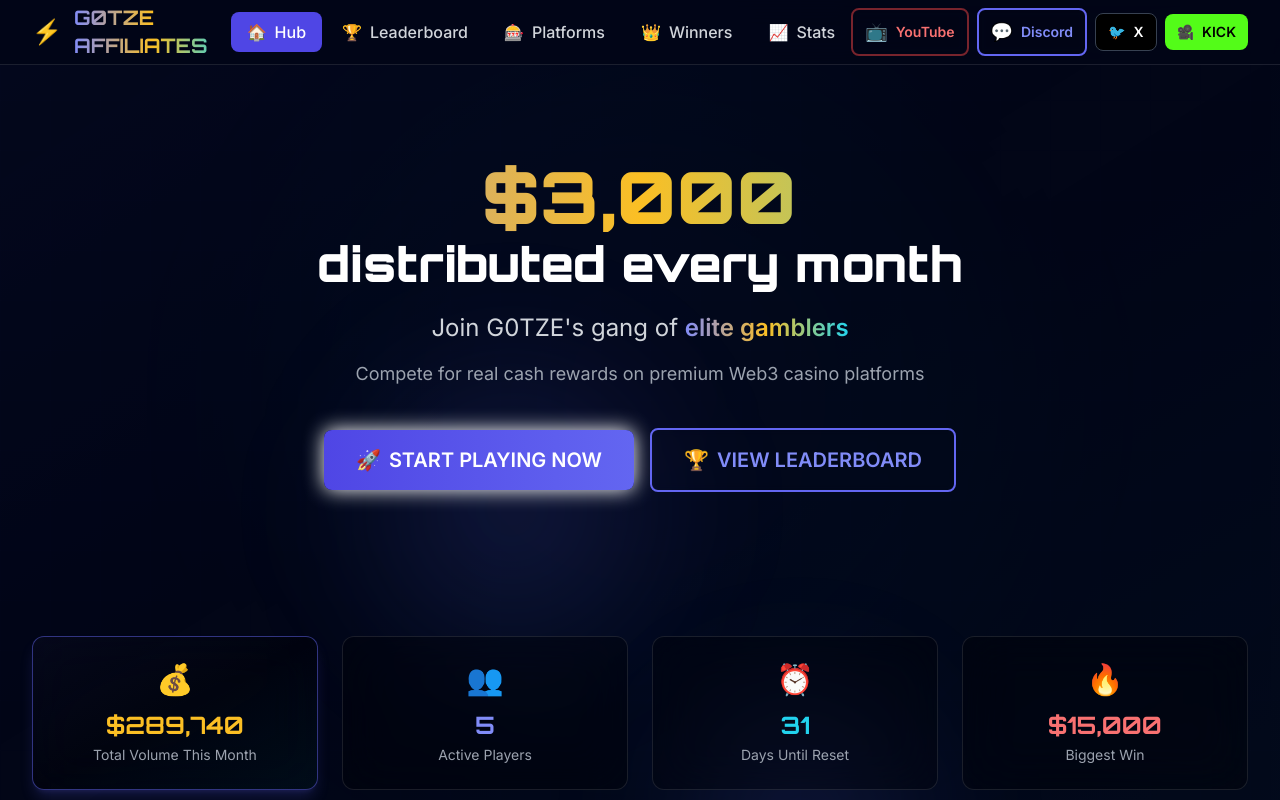
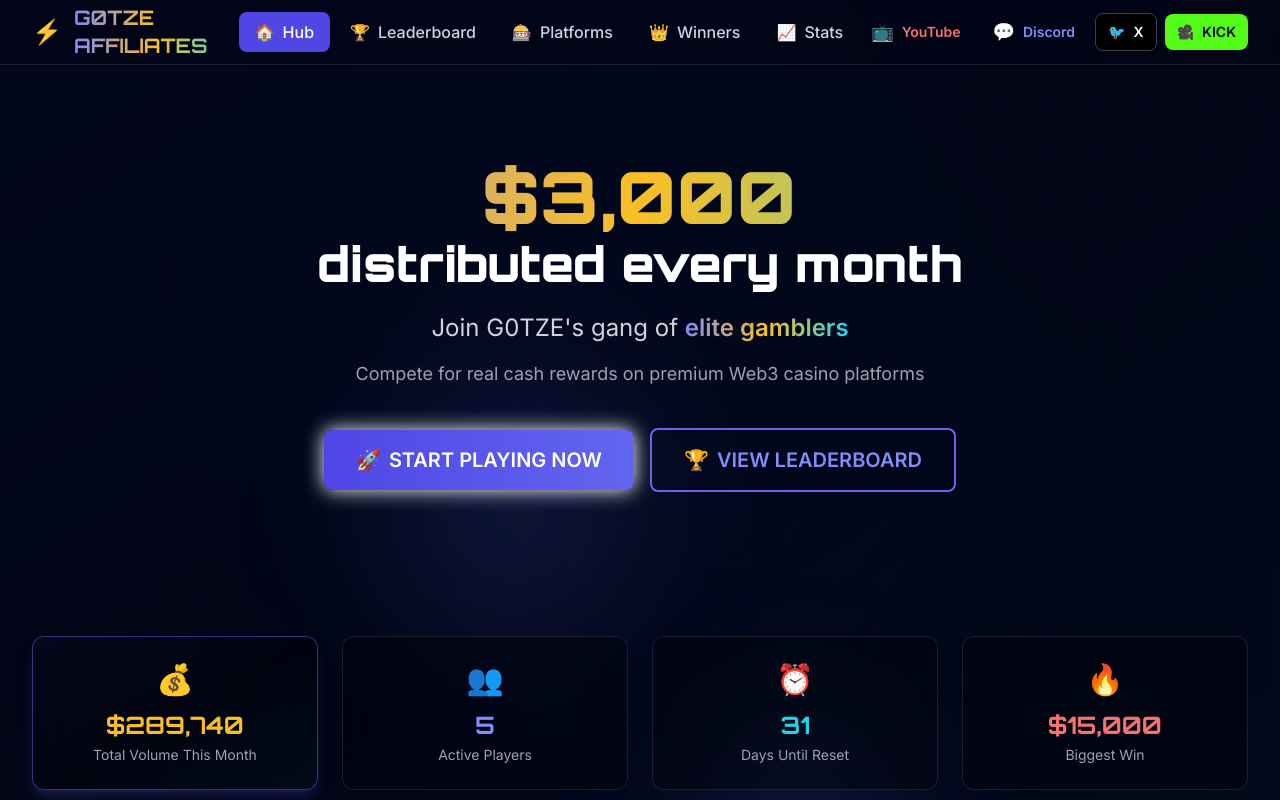
Before and after one commit to ElliotPicts/V2, a React (Vite) app: page / in a window 1280 px wide. Shown: the top 800 px of the page. Built offline with nearby package versions, Linux system fonts and the light colour scheme.

Commit message:
Uniformiser les boutons de la navbar

```diff
--- a/src/components/layout/Header.tsx
+++ b/src/components/layout/Header.tsx
@@ -66,19 +66,19 @@ export function Header({ currentSection, onSectionChange }: HeaderProps) {
           {/* Social Links */}
           <div className="hidden md:flex items-center space-x-2">
             <Button
-              variant="outline"
+             variant="ghost"
               size="sm"
               onClick={() => window.open('https://www.youtube.com/@G0TZEMAXWIN', '_blank')}
-              className="border-red-500/50 text-red-400 hover:bg-red-500 hover:text-white"
+             className="text-red-400 hover:text-red-300 hover:bg-red-500/10"
             >
               <span className="text-lg">📺</span>
               <span>YouTube</span>
             </Button>
             <Button
-              variant="outline"
+             variant="ghost"
               size="sm"
               onClick={() => window.open('https://discord.gg/SFkyxGxKvG', '_blank')}
-              className="border-indigo-500/50 text-indigo-400 hover:bg-indigo-500 hover:text-white"
+             className="text-indigo-400 hover:text-indigo-300 hover:bg-indigo-500/10"
             >
               <span className="text-lg">💬</span>
               <span>Discord</span>
@@ -144,18 +144,18 @@ export function Header({ currentSection, onSectionChange }: HeaderProps) {
               ))}
               <div className="grid grid-cols-2 gap-2 pt-4 border-t border-white/10">
                 <Button
-                  variant="outline"
+                 variant="ghost"
                   size="sm"
                   onClick={() => window.open('https://www.youtube.com/@G0TZEMAXWIN', '_blank')}
-                  className="border-red-500/50 text-red-400 hover:bg-red-500 hover:text-white"
+                 className="text-red-400 hover:text-red-300 hover:bg-red-500/10"
                 >
                   📺 YouTube
                 </Button>
                 <Button
-                  variant="outline"
+                 variant="ghost"
                   size="sm"
                   onClick={() => window.open('https://discord.gg/SFkyxGxKvG', '_blank')}
-                  className="border-indigo-500/50 text-indigo-400 hover:bg-indigo-500 hover:text-white"
+                 className="text-indigo-400 hover:text-indigo-300 hover:bg-indigo-500/10"
                 >
                   💬 Discord
                 </Button>
```
